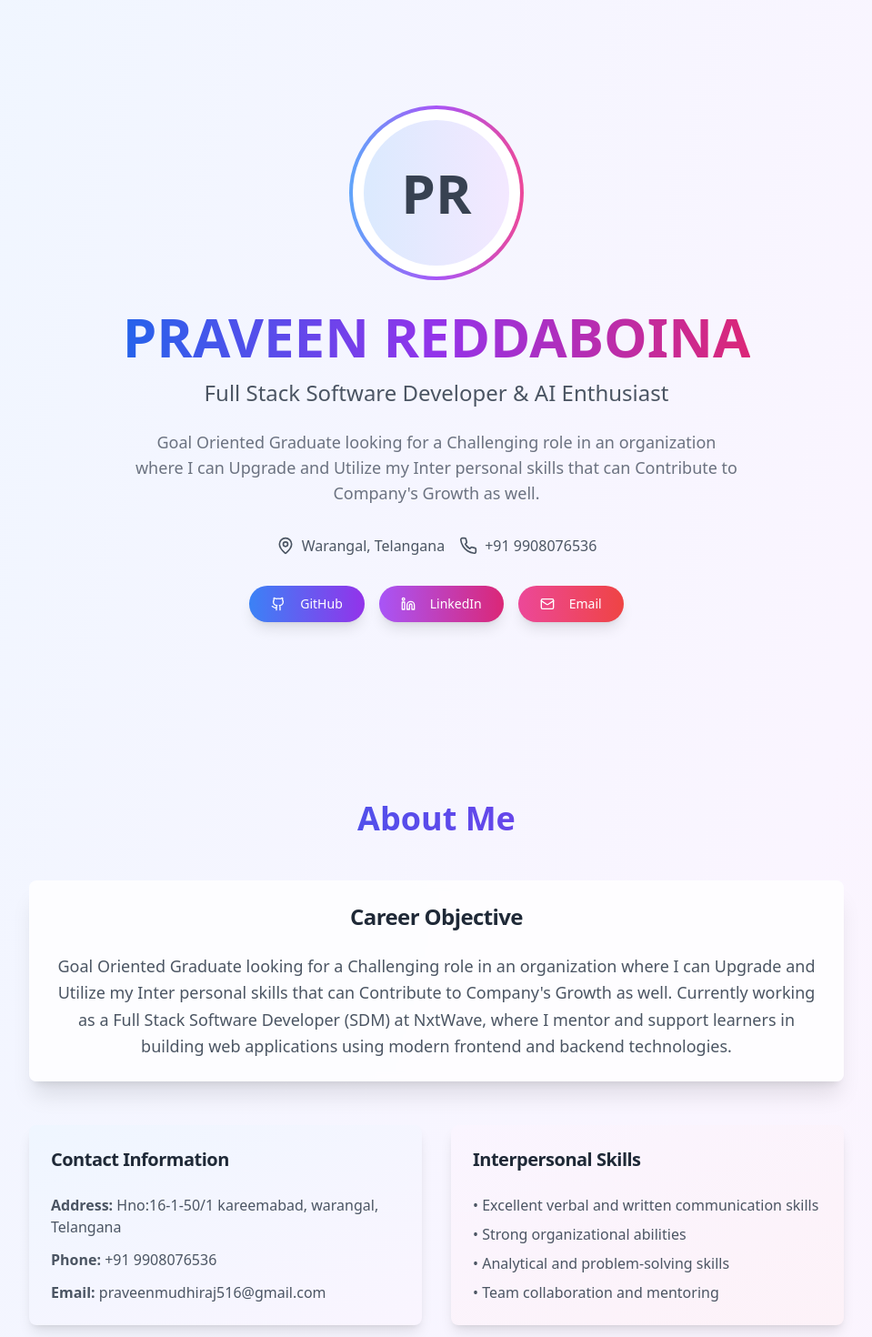
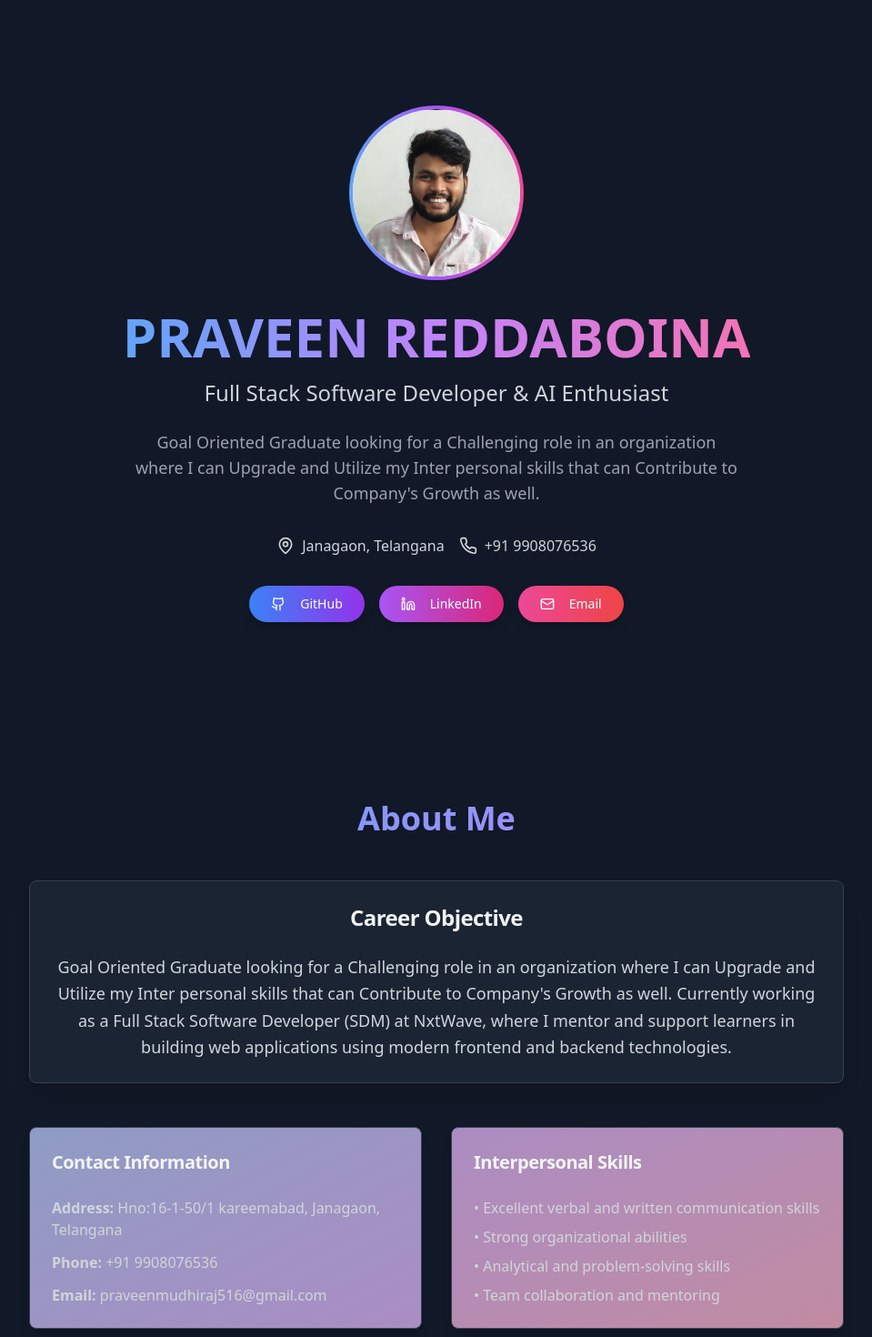
Before and after one commit to praveenmudhiraj516/healthglow-ai-advisor, a React (Vite) app: page / in a window 1280 px wide. Shown: the top 1470 px of the page at 91% size, without its empty margins (160-1119 px from the left). Built offline with nearby package versions, Linux system fonts and the light colour scheme.

Commit message:
Refactor: Update hero section
- Added a dark background.
- Updated the address to Janagaon.
- Added an image and removed the dark background.

```diff
--- a/src/components/About.tsx
+++ b/src/components/About.tsx
@@ -3,18 +3,18 @@ import { Card, CardContent, CardHeader, CardTitle } from "@/components/ui/card";
 
 const About = () => {
   return (
-    <section className="py-20 px-4" id="about">
+    <section className="py-20 px-4 bg-gray-900" id="about">
       <div className="max-w-4xl mx-auto">
-        <h2 className="text-4xl font-bold text-center mb-12 bg-gradient-to-r from-blue-600 to-purple-600 bg-clip-text text-transparent">
+        <h2 className="text-4xl font-bold text-center mb-12 bg-gradient-to-r from-blue-400 to-purple-400 bg-clip-text text-transparent">
           About Me
         </h2>
 
-        <Card className="bg-white/80 backdrop-blur-sm border-0 shadow-xl hover:shadow-2xl transition-all duration-300">
+        <Card className="bg-gray-800/80 backdrop-blur-sm border-gray-700 shadow-xl hover:shadow-2xl transition-all duration-300">
           <CardHeader>
-            <CardTitle className="text-2xl text-center text-gray-800">Career Objective</CardTitle>
+            <CardTitle className="text-2xl text-center text-gray-100">Career Objective</CardTitle>
           </CardHeader>
           <CardContent>
-            <p className="text-lg text-gray-600 text-center leading-relaxed">
+            <p className="text-lg text-gray-300 text-center leading-relaxed">
               Goal Oriented Graduate looking for a Challenging role in an organization where I can
               Upgrade and Utilize my Inter personal skills that can Contribute to Company's Growth as well.
               Currently working as a Full Stack Software Developer (SDM) at NxtWave, where I mentor and
@@ -24,23 +24,23 @@ const About = () => {
         </Card>
 
         <div className="grid md:grid-cols-2 gap-8 mt-12">
-          <Card className="bg-gradient-to-br from-blue-50 to-purple-50 border-0 shadow-lg hover:shadow-xl transition-all duration-300 hover-scale">
+          <Card className="bg-gradient-to-br from-blue-900/50 to-purple-900/50 border-gray-700 shadow-lg hover:shadow-xl transition-all duration-300 hover-scale">
             <CardHeader>
-              <CardTitle className="text-xl text-gray-800">Contact Information</CardTitle>
+              <CardTitle className="text-xl text-gray-100">Contact Information</CardTitle>
             </CardHeader>
             <CardContent className="space-y-3">
-              <p className="text-gray-600"><strong>Address:</strong> Hno:16-1-50/1 kareemabad, warangal, Telangana</p>
-              <p className="text-gray-600"><strong>Phone:</strong> +91 9908076536</p>
-              <p className="text-gray-600"><strong>Email:</strong> praveenmudhiraj516@gmail.com</p>
+              <p className="text-gray-300"><strong>Address:</strong> Hno:16-1-50/1 kareemabad, Janagaon, Telangana</p>
+              <p className="text-gray-300"><strong>Phone:</strong> +91 9908076536</p>
+              <p className="text-gray-300"><strong>Email:</strong> praveenmudhiraj516@gmail.com</p>
             </CardContent>
           </Card>
 
-          <Card className="bg-gradient-to-br from-purple-50 to-pink-50 border-0 shadow-lg hover:shadow-xl transition-all duration-300 hover-scale">
+          <Card className="bg-gradient-to-br from-purple-900/50 to-pink-900/50 border-gray-700 shadow-lg hover:shadow-xl transition-all duration-300 hover-scale">
             <CardHeader>
-              <CardTitle className="text-xl text-gray-800">Interpersonal Skills</CardTitle>
+              <CardTitle className="text-xl text-gray-100">Interpersonal Skills</CardTitle>
             </CardHeader>
             <CardContent>
-              <ul className="space-y-2 text-gray-600">
+              <ul className="space-y-2 text-gray-300">
                 <li>• Excellent verbal and written communication skills</li>
                 <li>• Strong organizational abilities</li>
                 <li>• Analytical and problem-solving skills</li>
--- a/src/components/Contact.tsx
+++ b/src/components/Contact.tsx
@@ -5,35 +5,35 @@ import { Github, Linkedin, Mail, Phone, MapPin } from "lucide-react";
 
 const Contact = () => {
   return (
-    <section className="py-20 px-4 bg-gradient-to-r from-blue-50 via-purple-50 to-pink-50" id="contact">
+    <section className="py-20 px-4 bg-gray-900" id="contact">
       <div className="max-w-4xl mx-auto">
-        <h2 className="text-4xl font-bold text-center mb-12 bg-gradient-to-r from-blue-600 to-purple-600 bg-clip-text text-transparent">
+        <h2 className="text-4xl font-bold text-center mb-12 bg-gradient-to-r from-blue-400 to-purple-400 bg-clip-text text-transparent">
           Get In Touch
         </h2>
 
-        <Card className="bg-white/80 backdrop-blur-sm border-0 shadow-xl hover:shadow-2xl transition-all duration-300">
+        <Card className="bg-gray-800/80 backdrop-blur-sm border-gray-700 shadow-xl hover:shadow-2xl transition-all duration-300">
           <CardHeader>
-            <CardTitle className="text-2xl text-center text-gray-800">Let's Connect!</CardTitle>
-            <p className="text-center text-gray-600">
+            <CardTitle className="text-2xl text-center text-gray-100">Let's Connect!</CardTitle>
+            <p className="text-center text-gray-300">
               I'm always open to discussing new opportunities and interesting projects.
             </p>
           </CardHeader>
           <CardContent>
             <div className="grid md:grid-cols-2 gap-8 mb-8">
               <div className="space-y-4">
-                <div className="flex items-center gap-3 text-gray-700">
-                  <MapPin className="w-5 h-5 text-blue-600" />
-                  <span>Hno:16-1-50/1 kareemabad, Warangal, Telangana</span>
+                <div className="flex items-center gap-3 text-gray-300">
+                  <MapPin className="w-5 h-5 text-blue-400" />
+                  <span>Hno:16-1-50/1 kareemabad, Janagaon, Telangana</span>
                 </div>
-                <div className="flex items-center gap-3 text-gray-700">
-                  <Phone className="w-5 h-5 text-green-600" />
-                  <a href="tel:+919908076536" className="hover:text-blue-600 transition-colors">
+                <div className="flex items-center gap-3 text-gray-300">
+                  <Phone className="w-5 h-5 text-green-400" />
+                  <a href="tel:+919908076536" className="hover:text-blue-400 transition-colors">
                     +91 9908076536
                   </a>
                 </div>
-                <div className="flex items-center gap-3 text-gray-700">
-                  <Mail className="w-5 h-5 text-red-600" />
-                  <a href="mailto:praveenmudhiraj516@gmail.com" className="hover:text-blue-600 transition-colors">
+                <div className="flex items-center gap-3 text-gray-300">
+                  <Mail className="w-5 h-5 text-red-400" />
+                  <a href="mailto:praveenmudhiraj516@gmail.com" className="hover:text-blue-400 transition-colors">
                     praveenmudhiraj516@gmail.com
                   </a>
                 </div>
@@ -42,7 +42,7 @@ const Contact = () => {
               <div className="flex flex-col gap-4">
                 <Button
                   asChild
-                  className="bg-gradient-to-r from-gray-800 to-gray-900 hover:from-gray-900 hover:to-black text-white shadow-lg hover:shadow-xl transition-all duration-300 hover-scale"
+                  className="bg-gradient-to-r from-gray-700 to-gray-800 hover:from-gray-800 hover:to-gray-900 text-white shadow-lg hover:shadow-xl transition-all duration-300 hover-scale"
                 >
                   <a href="https://github.com/praveenmudhiraj516" target="_blank" rel="noopener noreferrer">
                     <Github className="w-5 h-5 mr-2" />
@@ -72,8 +72,8 @@ const Contact = () => {
               </div>
             </div>
 
-            <div className="text-center pt-8 border-t border-gray-200">
-              <p className="text-gray-600">
+            <div className="text-center pt-8 border-t border-gray-700">
+              <p className="text-gray-300">
                 Thank you for visiting my portfolio! I look forward to hearing from you.
               </p>
             </div>
--- a/src/components/Hero.tsx
+++ b/src/components/Hero.tsx
@@ -4,34 +4,36 @@ import { Button } from "@/components/ui/button";
 
 const Hero = () => {
   return (
-    <section className="min-h-screen flex items-center justify-center px-4 py-20">
+    <section className="min-h-screen flex items-center justify-center px-4 py-20 bg-gray-900">
       <div className="max-w-4xl mx-auto text-center">
         <div className="relative mb-8">
           <div className="w-48 h-48 mx-auto rounded-full bg-gradient-to-r from-blue-400 via-purple-500 to-pink-500 p-1 animate-fade-in">
-            <div className="w-full h-full rounded-full bg-white flex items-center justify-center">
-              <div className="w-40 h-40 rounded-full bg-gradient-to-r from-blue-100 to-purple-100 flex items-center justify-center text-6xl font-bold text-gray-700">
-                PR
-              </div>
+            <div className="w-full h-full rounded-full bg-white flex items-center justify-center overflow-hidden">
+              <img
+                src="/lovable-uploads/4c648c4f-9f41-4e7d-a8b3-21e57f61ac35.png"
+                alt="Praveen Reddaboina"
+                className="w-full h-full object-cover rounded-full"
+              />
             </div>
           </div>
         </div>
 
-        <h1 className="text-5xl md:text-6xl font-bold bg-gradient-to-r from-blue-600 via-purple-600 to-pink-600 bg-clip-text text-transparent mb-4 animate-fade-in">
+        <h1 className="text-5xl md:text-6xl font-bold bg-gradient-to-r from-blue-400 via-purple-400 to-pink-400 bg-clip-text text-transparent mb-4 animate-fade-in">
           PRAVEEN REDDABOINA
         </h1>
 
-        <p className="text-xl md:text-2xl text-gray-600 mb-6 animate-fade-in">
+        <p className="text-xl md:text-2xl text-gray-300 mb-6 animate-fade-in">
           Full Stack Software Developer & AI Enthusiast
         </p>
 
-        <p className="text-lg text-gray-500 mb-8 max-w-2xl mx-auto animate-fade-in">
+        <p className="text-lg text-gray-400 mb-8 max-w-2xl mx-auto animate-fade-in">
           Goal Oriented Graduate looking for a Challenging role in an organization where I can Upgrade and Utilize my Inter personal skills that can Contribute to Company's Growth as well.
         </p>
 
-        <div className="flex flex-col sm:flex-row items-center justify-center gap-4 mb-8 text-gray-600 animate-fade-in">
+        <div className="flex flex-col sm:flex-row items-center justify-center gap-4 mb-8 text-gray-300 animate-fade-in">
           <div className="flex items-center gap-2">
             <MapPin className="w-5 h-5" />
-            <span>Warangal, Telangana</span>
+            <span>Janagaon, Telangana</span>
           </div>
           <div className="flex items-center gap-2">
             <Phone className="w-5 h-5" />
--- a/src/pages/Index.tsx
+++ b/src/pages/Index.tsx
@@ -9,7 +9,7 @@ import Contact from "../components/Contact";
 
 const Index = () => {
   return (
-    <div className="min-h-screen bg-gradient-to-br from-blue-50 via-purple-50 to-pink-50">
+    <div className="min-h-screen bg-gray-900">
       <Hero />
       <About />
       <Education />
```
Also changed, not shown: public/lovable-uploads/4c648c4f-9f41-4e7d-a8b3-21e57f61ac35.png (added).
